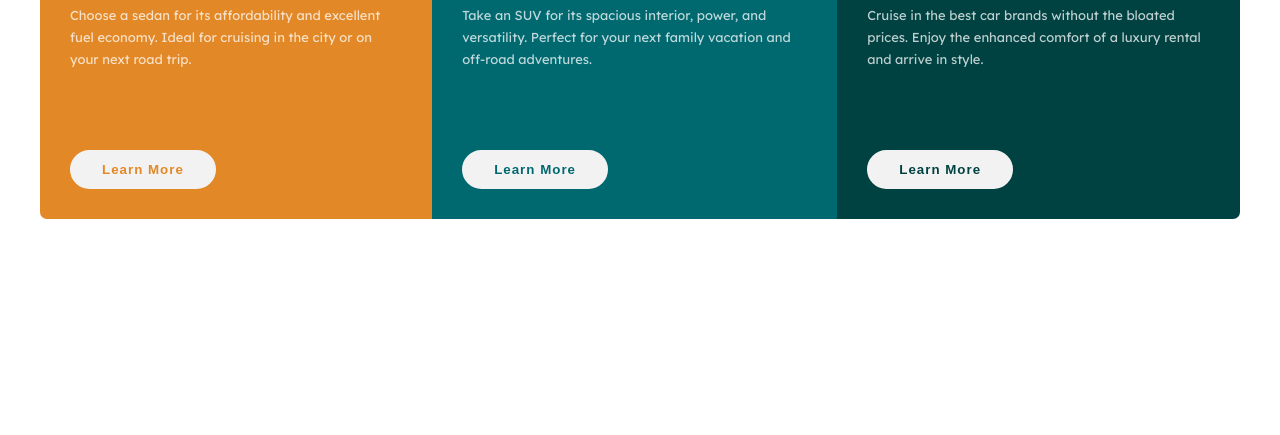
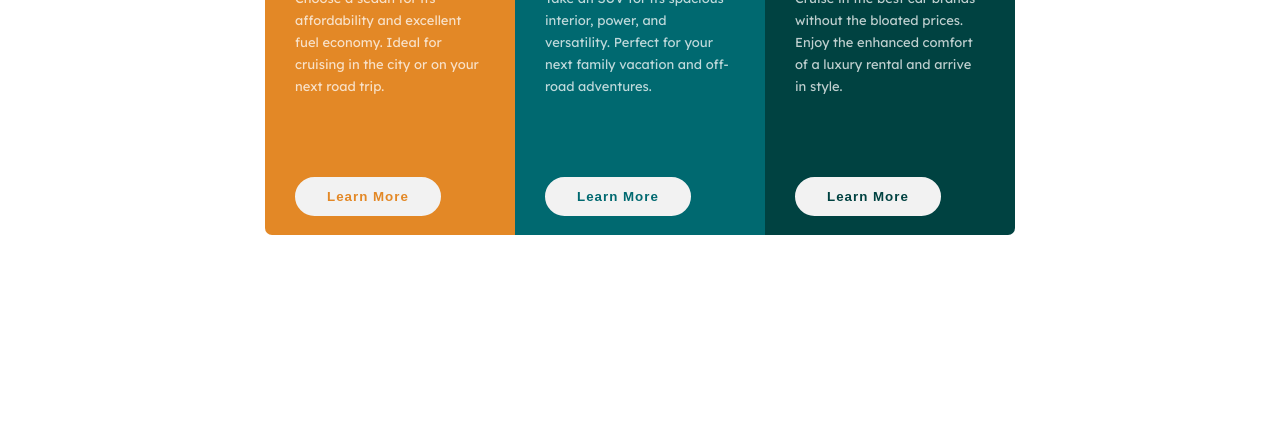
Before and after one commit to dombrga/three-column-preview, a plain HTML site: page index.html in a window 1280 px wide. Shown: the part 365-800 px from the top of the page. Drawn offline with Linux system fonts and the light colour scheme.

Commit message:
Added width and height to cards in desktop.

```diff
--- a/style.css
+++ b/style.css
@@ -120,6 +120,8 @@ p {
 
 
   .c1, .c2, .c3 {
+    height: 400px;
+    width: 250px;
     margin: 0;
   }
   /* .c1 { margin-left: auto; }
```
